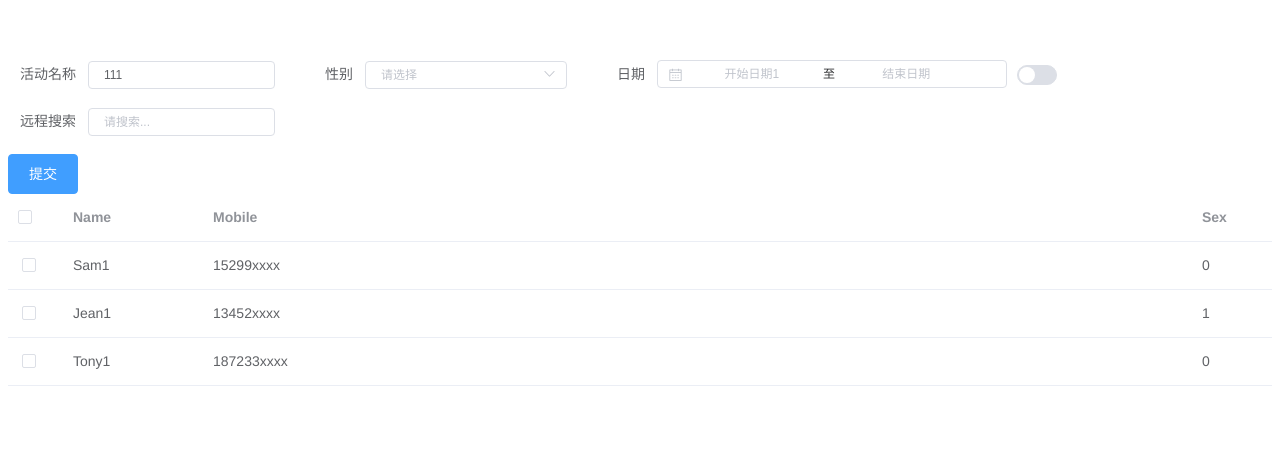
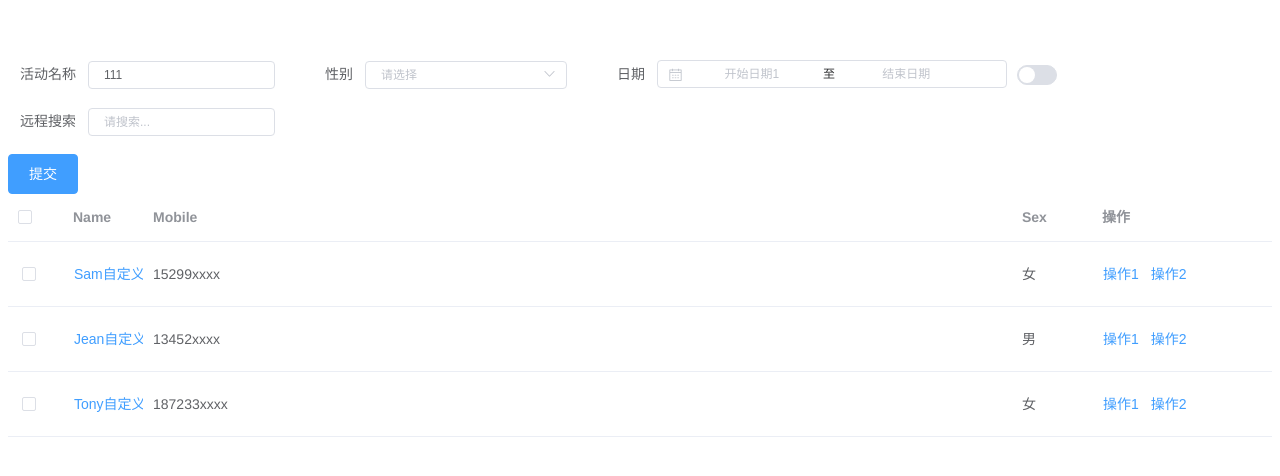
Before and after one commit to xiaofengz/element-json-scheme-component, a Vue app: page / in a window 1280 px wide. Shown: the top 476 px of the page. Built offline with nearby package versions, Linux system fonts and the light colour scheme.

Commit message:
table-column 支持自定义

```diff
--- a/src/App.vue
+++ b/src/App.vue
@@ -8,18 +8,28 @@
     </el-json-form>
     <el-json-table
     :config="tableJson"
-    :cloumnsRender="cloumnsRender"
     :data="tableData"
     @select="select"
     @select-all="selectAll"
     @selection-change="handleSelectionChange"
     @cell-click="handleCellClick">
+      <template v-slot:name="scope">
+          <el-button type="text" @click="openModel(scope.row)">{{scope.row.name + '自定义row'}}</el-button>
+      </template>
+      <template v-slot:sex="scope">
+          <span>{{scope.row.sex === 1 ? '男' : '女'}}</span>
+      </template>
+      <template v-slot:operate="scope">
+          <el-button type="text" @click="openModel(scope.row)">{{'操作1'}}</el-button>
+          <el-button type="text" @click="openModel(scope.row)">{{'操作2'}}</el-button>
+      </template>
     </el-json-table>
   </div>
 </template>
 
 <script>
 /* eslint-disable */
+import Vue from 'vue'
 
 export default {
   name: "app",
@@ -32,20 +42,16 @@ export default {
           { name: 'Jean', mobile: '13452xxxx', sex: 1 },
           { name: 'Tony', mobile: '187233xxxx', sex: 0 }
         ],
-      cloumnsRender: {
-        'name': (h, text, row, index) => {
-          return h('span', text+'1')
-        }
-      },
       tableJson: {
         "style": {
           "width": "300px"
         },
         "columns": [
           { type: 'selection', width: 55 },
-          { prop: 'name', label: 'Name', width: 140 },
-          { prop: 'mobile', label: 'Mobile', minWidth: 180 },
-          { prop: 'sex', label: 'Sex', width: 80 }
+          { prop: 'name', label: 'Name', width: 80 },
+          { prop: 'mobile', label: 'Mobile', minWidth: 100 },
+          { prop: 'sex', label: 'Sex', width: 80 },
+          { prop: 'operate', label: '操作', width: 180 }
         ]
       },
       formJson: {
@@ -148,6 +154,9 @@ export default {
     },
     handleCellClick(val) {
       console.log('handleCellClick', val)
+    },
+    openModel(row) {
+      console.log('openModel', row)
     }
   }
 };
--- a/src/jsonTable.js
+++ b/src/jsonTable.js
@@ -5,37 +5,27 @@ const TableBuilder = {
   props: {
     data: {
       type: Array,
-        default() {
+      default () {
         return []
       }
     },
     config: {
       type: Object,
-        default() {
+      default () {
         return {
           column: []
         }
       }
     },
-      cloumnsRender: {
-        type: Object,
-        default() {
-          return {
-          }
-        }
-      }
   },
-    watch: {
+  watch: {},
+  data() {
+    return {}
   },
-    data() {
-        return {
-        }
-    },
-    render (h, context) {
+  render(h, context) {
     const vm = this
     return h(
-          'el-table',
-          {
+      'el-table', {
         attrs: {
           ...vm.filterAttrs(vm.config)
         },
@@ -55,7 +45,15 @@ const TableBuilder = {
           'row-dblclick': (row, column, event) => vm.emitEventHandler('row-dblclick', row, column, event),
           'header-click': (column, event) => vm.emitEventHandler('header-click', column, event),
           'header-contextmenu': (column, event) => vm.emitEventHandler('header-contextmenu', column, event),
-              'sort-change': ({ column, prop, order }) => vm.emitEventHandler('sort-change', { column, prop, order }),
+          'sort-change': ({
+            column,
+            prop,
+            order
+          }) => vm.emitEventHandler('sort-change', {
+            column,
+            prop,
+            order
+          }),
           'filter-change': filters => vm.emitEventHandler('filter-change', filters),
           'current-change': (currentRow, oldCurrentRow) => vm.emitEventHandler('current-change', currentRow, oldCurrentRow),
           'header-dragend': (newWidth, oldWidth, column, event) => vm.emitEventHandler('header-dragend', newWidth, oldWidth, column, event),
@@ -69,12 +67,13 @@ const TableBuilder = {
       ]
     )
   },
-      created () {
-      },
+  created() {},
   methods: {
     renderTableColumns(h, context) {
       const vm = this
-        const { columns } = vm.config
+      const {
+        columns
+      } = vm.config
       return columns.map((item, key) => {
         return vm.renderCloumn(h, context, item)
       })
@@ -90,16 +89,20 @@ const TableBuilder = {
             props: {
               data: vm.data
             },
-            on: {
+            on: {},
           },
-          }, item.prop && vm.cloumnsRender[item.prop] ? {scopedSlots: {
+          // 根据row自定义table-column
+          item.prop && vm.$scopedSlots[item.prop] ? {
+            scopedSlots: {
               default: props => {
-              return vm.cloumnsRender[item.prop](h, props.row[item.prop], props.row, props.row.$index)
+                console.log('props', props)
+                return vm.$scopedSlots[item.prop](props)
+                // return vm.cloumnsRender[item.prop](h, props.row[item.prop], props.row, props.row.$index)
               }
-          }}: {}),
+            }
+          } : {}),
         [
           ...(vm.$slots.prepend || []),
-            // ...(vm.render(h) || []),
           ...(vm.$slots.append || [])
         ]
       )
@@ -108,7 +111,7 @@ const TableBuilder = {
       const vm = this
       vm.$emit(event, ...args)
     },
-      filterAttrs (item = {}) {
+    filterAttrs(item = {}) {
       const keys = Object.keys(item)
       const attrs = {}
 
@@ -123,14 +126,13 @@ const TableBuilder = {
           attrs[key] = value
         }
       })
-
       return attrs
     },
   }
 }
 
 
-  const install = function installTableBuilder (Vue) {
+const install = function installTableBuilder(Vue) {
   Vue.component('el-json-table', TableBuilder)
 }
 var index = {
```
Lines whose indentation alone changed are shown as unchanged.
